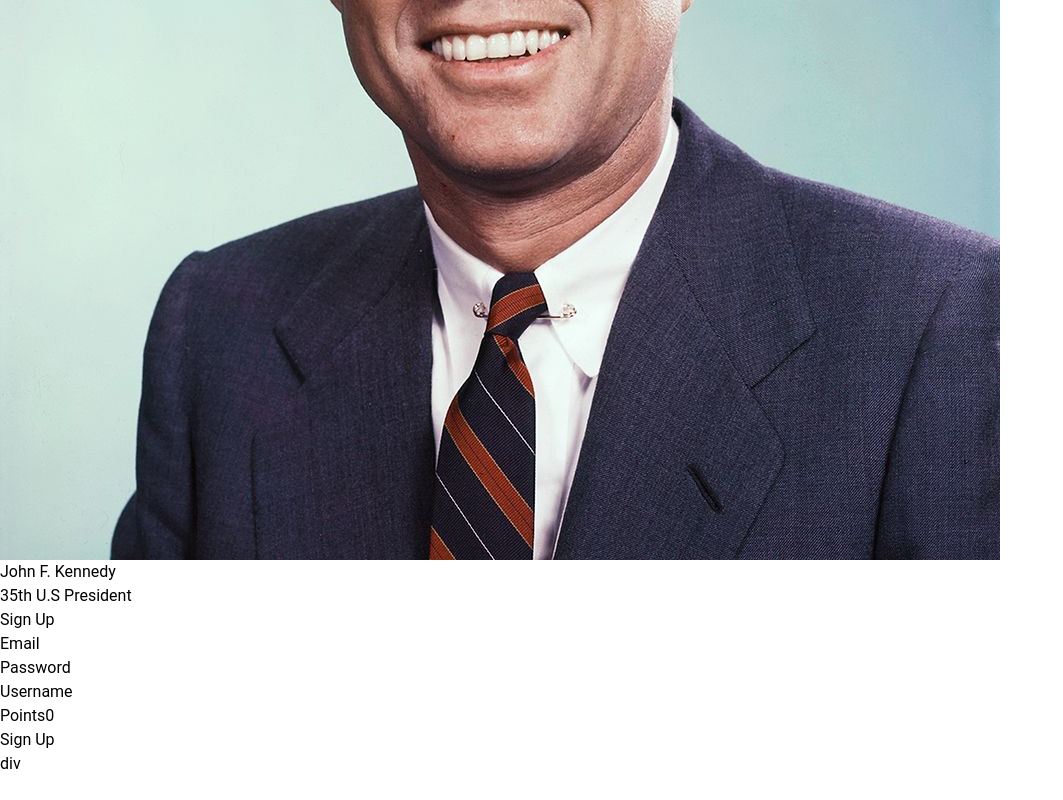
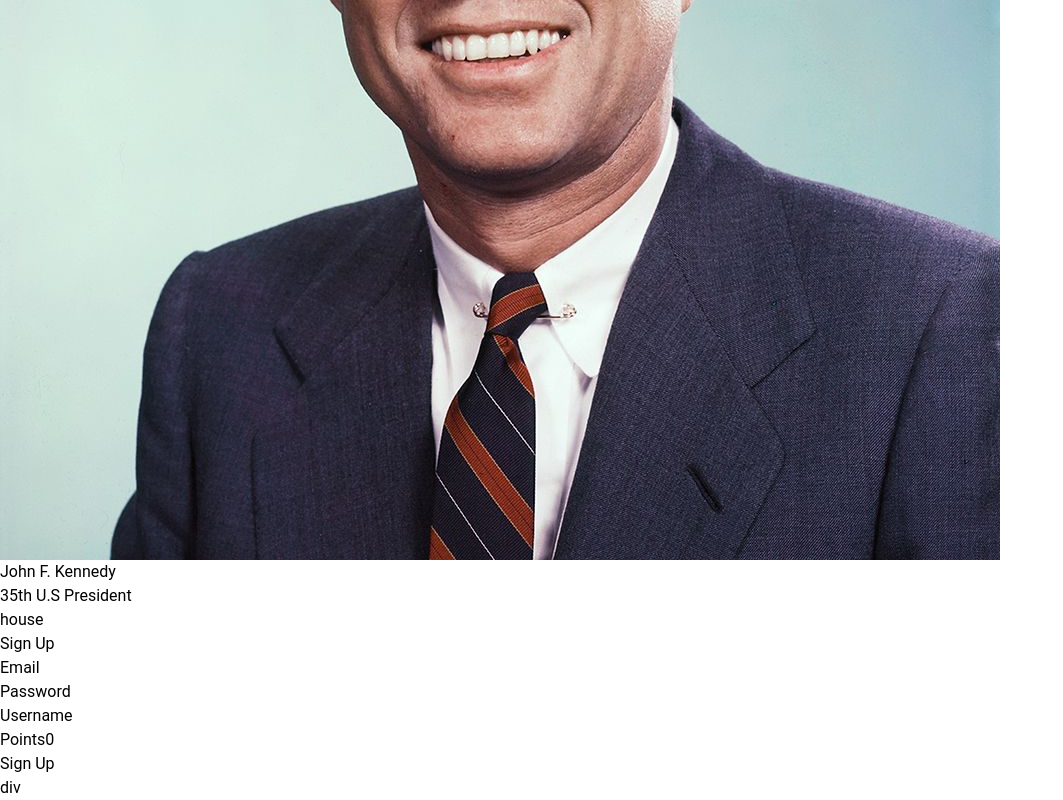
Before and after one commit to JereD1/The-Network, a React (Vite) app: page /login in a window 1280 px wide. Shown: the part 1040-1840 px from the top of the page, without its empty margins (0-1063 px from the left). Before the commit the page ends 1816 px from the top, so only its background shows below. Built offline with nearby package versions, Linux system fonts and the light colour scheme; no server answers.

Commit message:
mini update

```diff
--- a/src/pages/login/page.jsx
+++ b/src/pages/login/page.jsx
@@ -9,6 +9,7 @@ const page = () => {
         <div className='flex-1 p-20'>
         {/* left column content */}
         <SidePage />
+        <div>house</div>
         </div>
         <div className='flex-1 p-20'>
             {/* Right column content */}
```
